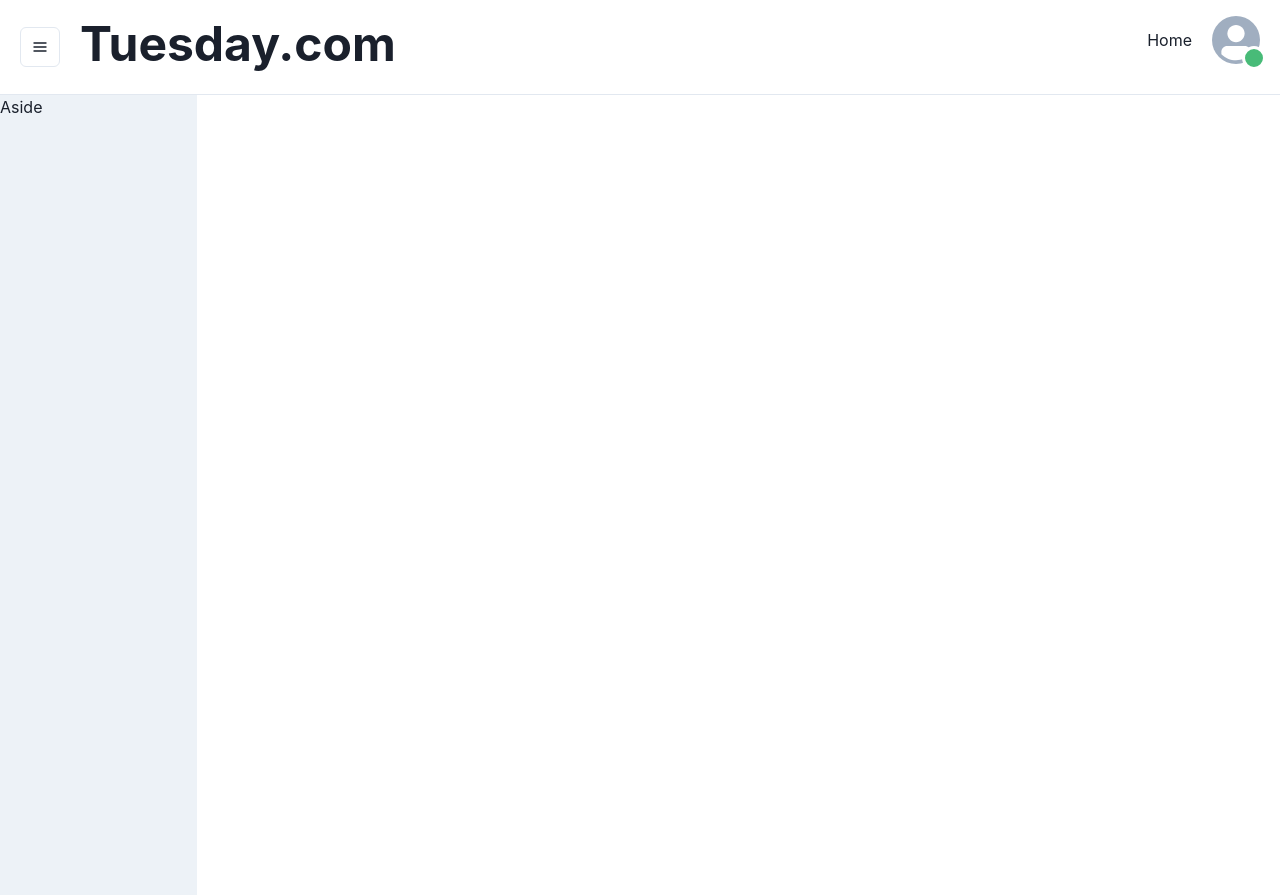
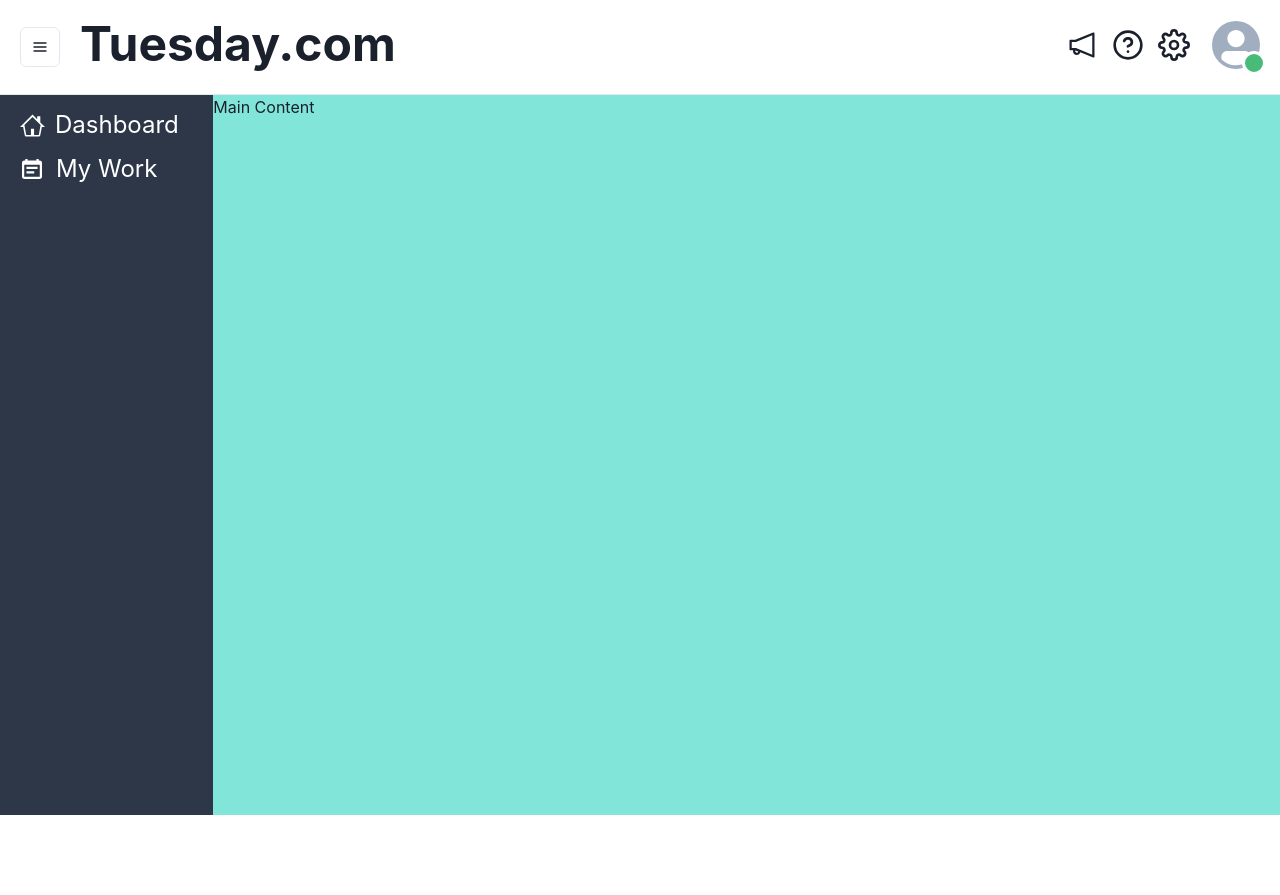
Before and after one commit to rayrayy94/Tuesday-app, a React (Create React App) app: page / in a window 1280 px wide. After the commit the page ends 815 px from the top, so only its background shows below. Built offline with nearby package versions, Linux system fonts and the light colour scheme.

Commit message:
update navbar/sidebar

```diff
--- a/package.json
+++ b/package.json
@@ -14,6 +14,7 @@
     "react": "^18.2.0",
     "react-dom": "^18.2.0",
     "react-icons": "^3.11.0",
+    "react-router-dom": "^6.22.3",
     "react-scripts": "5.0.1",
     "web-vitals": "^2.1.4"
   },
--- a/src/App.js
+++ b/src/App.js
@@ -1,14 +1,35 @@
-import React from 'react';
-import { ChakraProvider, theme } from '@chakra-ui/react';
+import { Grid, GridItem } from '@chakra-ui/react';
+
 import Navbar from './Components/Navbar/Navbar';
 import Sidebar from './Components/Sidebar/Sidebar';
+import Main from './Components/Main/Main';
 
 function App() {
   return (
-    <ChakraProvider theme={theme}>
+    <>
       <Navbar />
-      <Sidebar />
-    </ChakraProvider>
+
+      <Grid templateColumns="repeat(6, 1fr)">
+        <GridItem
+          as="aside"
+          bg="gray.700"
+          colSpan={{ base: 6, lg: 2, xl: 1 }}
+          height={{ base: '10vh', lg: '90vh' }}
+          paddingTop={3}
+          paddingLeft={5}
+        >
+          <Sidebar />
+        </GridItem>
+        <GridItem
+          as="main"
+          bg="teal.200"
+          colSpan={{ base: 6, lg: 4, xl: 5 }}
+          height={{ base: '90vh' }}
+        >
+          <Main />
+        </GridItem>
+      </Grid>
+    </>
   );
 }
 
--- /dev/null
+++ b/src/Components/Main/Main.js
@@ -0,0 +1,7 @@
+import React from 'react';
+
+function Main() {
+  return <div>Main Content</div>;
+}
+
+export default Main;
--- a/src/Components/Navbar/Navbar.js
+++ b/src/Components/Navbar/Navbar.js
@@ -20,8 +20,9 @@
   ExternalLinkIcon,
 } from '@chakra-ui/icons';
 
-import React from 'react';
 import styles from './Navbar.module.css';
+import { FiSettings, FiHelpCircle } from 'react-icons/fi';
+import { AiOutlineNotification } from 'react-icons/ai';
 
 function Navbar() {
   return (
@@ -63,13 +64,21 @@
 
           <Spacer />
 
-          <Box>
-            <Flex gap={5} align={'center'}>
-              <Box>
-                <Link>Home</Link>
+          <Box className={styles.main_box}>
+            <Flex alignItems={'center'} gap={5}>
+              <Box className={styles.linkSettingIcon}>
+                <Link>
+                  <AiOutlineNotification className={styles.settingIcon} />
+                </Link>
+                <Link>
+                  <FiHelpCircle className={styles.settingIcon} />
+                </Link>
+                <Link>
+                  <FiSettings className={styles.settingIcon} />
+                </Link>
               </Box>
 
-              <Menu>
+              <Menu className={styles.box2}>
                 <MenuButton
                   as={IconButton}
                   aria-label="Options"
--- a/src/Components/Navbar/Navbar.module.css
+++ b/src/Components/Navbar/Navbar.module.css
@@ -0,0 +1,17 @@
+.settingIcon{
+    width: 32px;
+    height: 32px;
+
+}
+
+.linkSettingIcon{
+    width: 10vw;
+    height: 50px;
+    display: flex;
+    flex-direction: row;
+    align-items: center;
+    justify-content: space-around;
+
+    gap: 10px;
+
+}
--- a/src/Components/Sidebar/Sidebar.js
+++ b/src/Components/Sidebar/Sidebar.js
@@ -1,13 +1,34 @@
-import { Grid, GridItem } from '@chakra-ui/react';
-import React from 'react';
+import { Box, Flex, Link } from '@chakra-ui/react';
+import { GoHome } from 'react-icons/go';
+import { CalendarIcon } from '@chakra-ui/icons';
+import styles from './Sidebar.module.css';
 
 function Sidebar() {
   return (
-    <Grid templateColumns="repeat(6, 1fr)" gap={5}>
-      <GridItem as="aside" colSpan={1} bg="gray.100" height="100vh">
-        <span>Aside</span>
-      </GridItem>
-    </Grid>
+    <Box className={styles.linkBox}>
+      <Link _hover={'none'}>
+        <Box color={'white'} fontSize={{ base: 'xl', lg: '2xl' }}>
+          <Flex align={'center'}>
+            <GoHome className={styles.dashboardIcon1} />
+            Dashboard
+          </Flex>
+        </Box>
+      </Link>
+
+      <Link _hover={'none'}>
+        <Box
+          color={'white'}
+          fontSize={{ base: 'xl', lg: '2xl' }}
+          marginTop={2}
+          marginLeft={0.5}
+        >
+          <Flex align={'center'}>
+            <CalendarIcon className={styles.dashboardIcon2} />
+            My Work
+          </Flex>
+        </Box>
+      </Link>
+    </Box>
   );
 }
 
--- /dev/null
+++ b/src/Components/Sidebar/Sidebar.module.css
@@ -0,0 +1,10 @@
+.dashboardIcon1{
+    margin-right: 10px;
+    font-size: 25px;
+
+
+}
+.dashboardIcon2{
+    margin-right: 14px;
+    font-size: 20px;
+}
--- a/src/index.js
+++ b/src/index.js
@@ -4,14 +4,17 @@
 import App from './App';
 import reportWebVitals from './reportWebVitals';
 import * as serviceWorker from './serviceWorker';
+import { ChakraProvider, theme } from '@chakra-ui/react';
 
 const container = document.getElementById('root');
 const root = ReactDOM.createRoot(container);
 
 root.render(
   <StrictMode>
-    <ColorModeScript />
-    <App />
+    <ChakraProvider theme={theme}>
+      <ColorModeScript />
+      <App />
+    </ChakraProvider>
   </StrictMode>
 );
 
```
Also changed, not shown: 1 other file (tests, documents, lock files or other folders).
